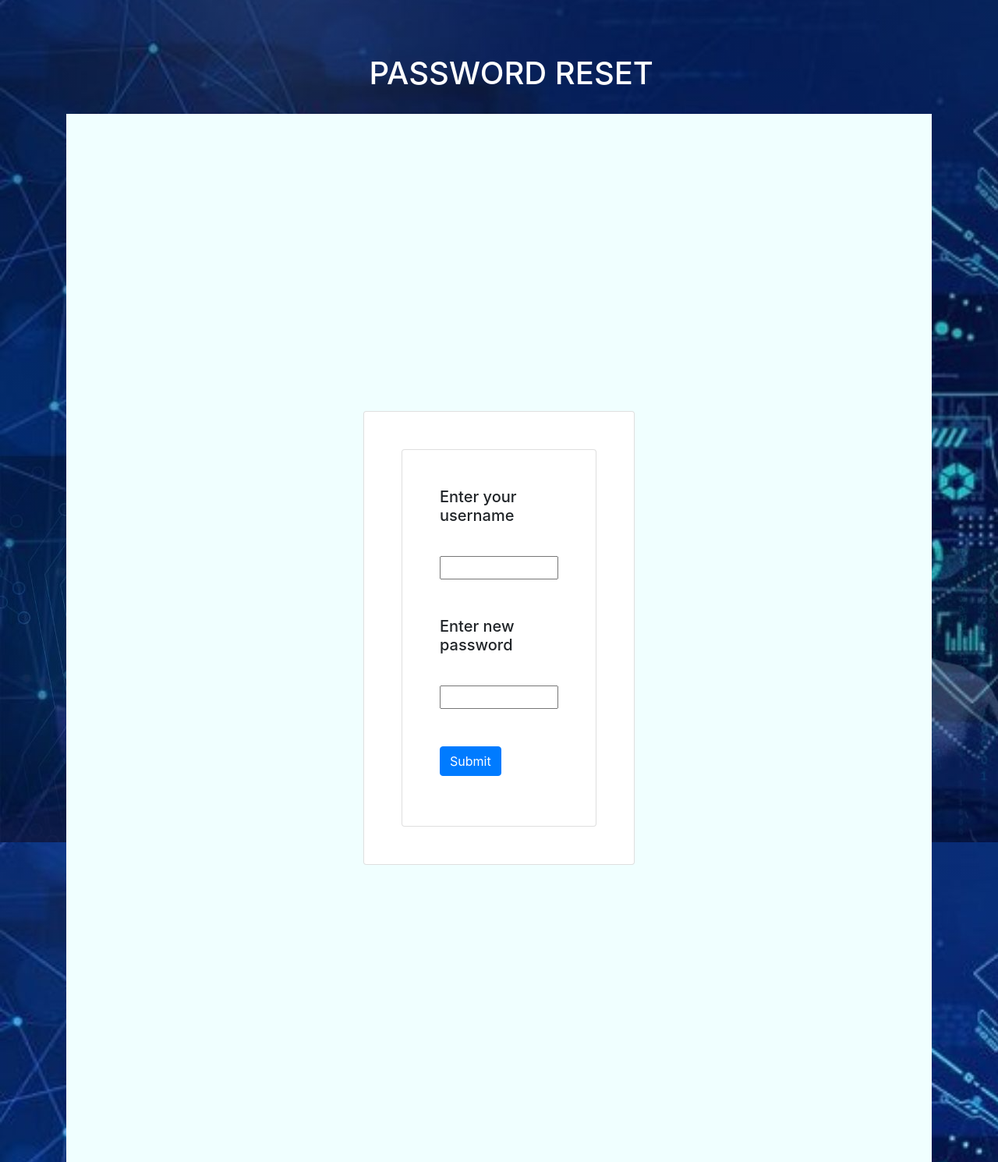
After one commit to ANU-JUI/SIH, a Django app: page /reset in a window 1280 px wide. The commit adds this page. Shown: the whole page at 78% size. Run offline with Django 4.2, Linux system fonts and the light colour scheme.

Commit message:
new changes

```diff
--- a/signin_app/static/style2.css
+++ b/signin_app/static/style2.css
@@ -10,7 +10,7 @@ body{
     padding-bottom:70px;
   }
   h1{
-    padding-left: 40%;
+    padding-left: 35%;
     padding-top:70px;
     padding-bottom: 20px;
     color:white;
@@ -26,3 +26,12 @@ body{
   p{
     padding-left: 40%;
   }
+  .r
+  {
+    background-color: azure;
+    padding: 30%;
+  }
+  .x
+  {
+    padding-left: 40%;
+  }
--- a/signin_app/templates/login.html
+++ b/signin_app/templates/login.html
@@ -41,7 +41,8 @@
       </form>
     </div>
     <div>
-      <p><span>           Don't Have an Account ? <a href="{% url 'signin_page' %}"> Sign up</a></p></span></div>
+      <p class="p1"><span>                                           <a href="{% url 'reset' %}"> Forgot password ?</a></p></span>
+      <p class="p"><span>           Don't Have an Account ? <a href="{% url 'signin_page' %}"> Sign up</a></p></span></div>
   </div>
 </div>
 </div>
--- /dev/null
+++ b/signin_app/templates/reset_password.html
@@ -0,0 +1,30 @@
+{%load static  %}
+<!doctype html>
+<html lang="en">
+  <head>
+    <!-- Required meta tags -->
+    <meta charset="utf-8">
+    <meta name="viewport" content="width=device-width, initial-scale=1, shrink-to-fit=no">
+    <link rel="stylesheet" type="text/css" href="{% static 'style2.css' %}"/>
+    <link rel="stylesheet" href="https://cdn.jsdelivr.net/npm/bootstrap@4.6.2/dist/css/bootstrap.min.css" integrity="sha384-xOolHFLEh07PJGoPkLv1IbcEPTNtaed2xpHsD9ESMhqIYd0nLMwNLD69Npy4HI+N" crossorigin="anonymous">
+    <title>forgot password</title>
+</head>
+<body>
+    <div class="container">
+    <h1>PASSWORD RESET</h1>
+    <form method="POST" action="{% url 'perform_reset' %}" class="r">
+        {% csrf_token %}
+    <div class="card m-5 p-5">
+        <div class="card body p-5">
+        <label for="username"><h5>Enter your username</h5></label><br>
+        <input type="text" id="username" name="username"><br><br>
+        <label for="new_password" ><h5>Enter new password</h5></label><br>
+        <input type="password" id="new_password" name="new_password"><br><br>
+        <div class="form-group ">
+        <button type=submit class="btn btn-primary p-40" >Submit </button>
+    </div>
+</div>
+</div>
+</div>
+</form>
+</body>
--- a/signin_app/urls.py
+++ b/signin_app/urls.py
@@ -1,18 +1,22 @@
 from django.urls import path
 from signin_app import views
+from django.contrib.auth import views as auth_views
 urlpatterns = [
     path("",views.render_home,name="render_home"),
-     path("render_signin", views.render_signin ,name="render_signin"),
-      path("ino", views.ino ,name="ino"),
-       path("about", views.about ,name="about"),
-        path("contact", views.contact ,name="contact"),
+    path("render_signin", views.render_signin ,name="render_signin"),
+    path("ino", views.ino ,name="ino"),
+    path("about", views.about ,name="about"),
+    path("contact", views.contact ,name="contact"),
     path("index", views.index ,name="index"),
-   path("login_page",views.login_page, name="login_page"),
-   path("signin_page",views.signin_page, name="signin_page"),
-   path("perform_login",views.perform_login, name="perform_login"),
-   path("admin_dashboard/",views.admin_dashboard, name="admin_dashboard"),
+    path("login_page",views.login_page, name="login_page"),
+    path("signin_page",views.signin_page, name="signin_page"),
+    path("perform_login",views.perform_login, name="perform_login"),
+    path("admin_dashboard/",views.admin_dashboard, name="admin_dashboard"),
     path("perform_logout",views.perform_logout, name="perform_logout"),
-
-
-
+    path("reset_password/", auth_views.PasswordResetView.as_view(),name="reset_password"),
+    path("reset_password_sent/", auth_views.PasswordResetDoneView.as_view(),name="password_reset_done"),
+    path("reset/<uidb64>/<token>/", auth_views.PasswordResetConfirmView.as_view(),name="password_rest_confirm "),
+    path("reset_password_complete/", auth_views.PasswordResetCompleteView.as_view(),name="password_reset_complete"),
+    path("reset",views.reset,name="reset"),
+    path("perform_reset",views.perform_reset,name="perform_reset")
 ]
--- a/signin_app/views.py
+++ b/signin_app/views.py
@@ -1,13 +1,16 @@
 from django.http.response import HttpResponse,HttpResponseRedirect
-from django.shortcuts import render
+from django.shortcuts import render,redirect
 from django.contrib.auth import authenticate,login,logout
+from django.contrib.auth.password_validation import validate_password
 from django.contrib.auth.models import auth,User
 from django.urls import reverse
+from django.contrib import messages
 
 # Create your views here.
 def render_home(request):
     return render(request,"index.html")
-
+def reset(request):
+    return render(request,"reset_password.html")
 def render_signin(request):
     if(request.method=='POST'):
         fname=request.POST['fname']
@@ -16,9 +19,21 @@ def render_signin(request):
         username=request.POST['username']
         password=request.POST['password']
         password1=request.POST['password1']
-        data=User.objects.create_user(first_name=fname,last_name=sname,email=email,username=username,password=password)
-        data.save()
-    return render(request,"in.html")
+       # user_id=User.objects.get(email='email')
+        try:
+            if( User.objects.filter(email=email).exists()==False):
+                if(password==password1 ):
+                    data=User.objects.create_user(first_name=fname,last_name=sname,email=email,username=username,password=password)
+                    data.save()
+                    User.is_active=True
+                    return render(request,"in.html")
+                else:
+                    return HttpResponse("PASSWORD DOES NOT MATCH")
+            else:
+              return HttpResponse("ACCOUNT WITH THIS EMAIL ALREADY EXISTS")
+        except:
+            return HttpResponse("USERNAME ALREADY EXISTS!!")
+    return render(request,"in.Html")
 def index(request):
     return render(request,"index.html")
 def about(request):
@@ -48,3 +63,12 @@ def admin_dashboard(request):
 def perform_logout(request):
     logout(request)
     return render(request,"index.html")
+def perform_reset(request):
+    if(request.method=='POST'):
+        try:
+            user=User.objects.get(username="username")
+            user.set_password('new_password')
+            user.save()
+        except User.DoesNotExist:
+            return HttpResponse("Invalid username")
+    return render(request,"login.html")
```
Also changed, not shown: signin/settings.py (+21 -4 lines), signin_app/static/style.css (+6 -1 lines), signin_app/templates/signin.html (+11 -13 lines), db.sqlite3.
